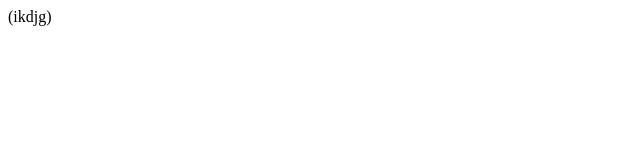
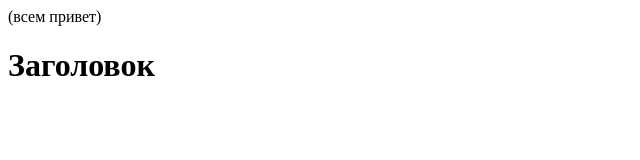
Before and after one commit to Aizada1/test, a plain HTML site: page index.html in a window 1280 px wide. Shown: the whole page, without its empty margins (0-640 px from the left). Drawn offline with Linux system fonts and the light colour scheme.

Commit message:
Update index.html

```diff
--- a/index.html
+++ b/index.html
@@ -1,3 +1,6 @@
 <div>
-	(ikdjg)
+	(всем привет)
 </div>
+
+<span>
+	<h1> Заголовок </h1>
```
